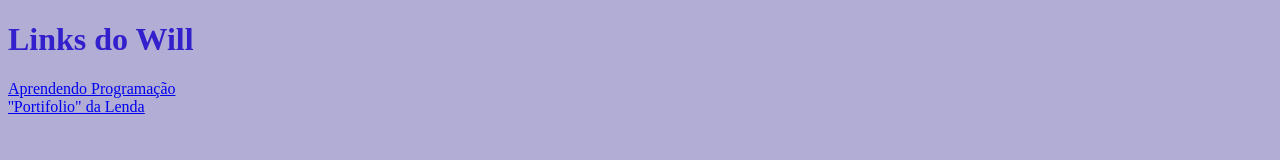
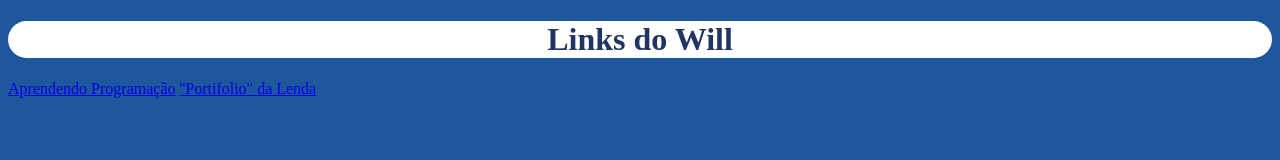
Before and after one commit to deletethiswill/links, a plain HTML site: page index.html in a window 1280 px wide. Drawn offline with Linux system fonts and the light colour scheme.

Commit message:
MEU DEUS TA INDO

```diff
--- a/index.html
+++ b/index.html
@@ -1,5 +1,5 @@
 <!DOCTYPE html>
-<html lang="en">
+<html lang="pt-ber">
 <head>
     <meta charset="UTF-8">
     <meta name="viewport" content="width=device-width, initial-scale=1.0">
@@ -8,11 +8,7 @@
 </head>
 <body>
     <h1>Links do Will</h1>
-    <div>
     <a href="https://github.com/deletethiswill">Aprendendo Programação</a>
-    </div>
-    <div>
     <a href="https://www.tiktok.com/@seishindubs?_t=zM-8zqH8lrjEDb&_r=1">''Portifolio" da Lenda</a>
-    </div>
 </body>
 </html>
--- a/style.css
+++ b/style.css
@@ -1,7 +1,14 @@
 h1{
-    color:rgb(51, 31, 204)
+    background-color: #ffffff;
+    color:#203562;
+    text-align: center;
+    border-radius: 20px;
+
 }
+body{
+    background-color: #1e579c;
+    color:#201533;
+}
+a{
 
-body{
-    background-color: rgba(56, 46, 146, 0.39);
 }
```
